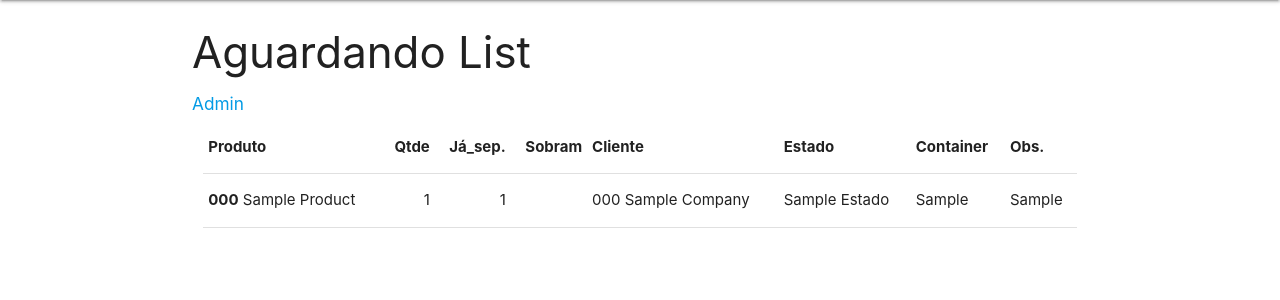
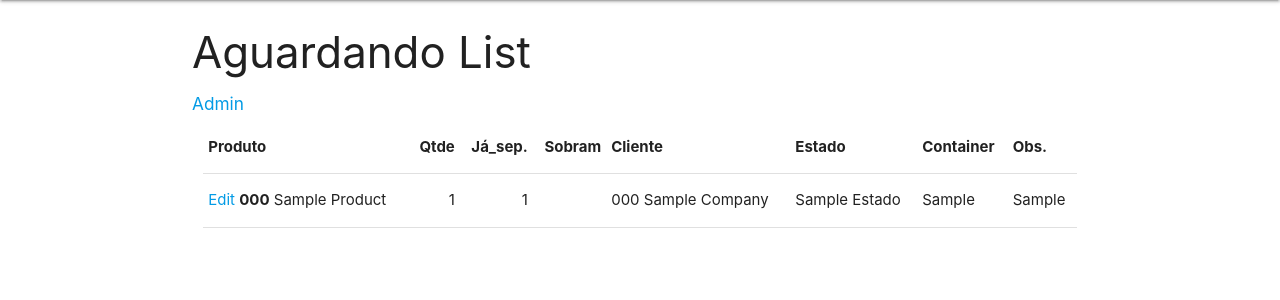
Before and after one commit to pontual/vendas, a Django app: page /aguardando/aguardando/ in a window 1280 px wide. Shown: the part 64-364 px from the top of the page. Run offline with Django 3.2, Linux system fonts and the light colour scheme; a user stored in the database is signed in; tables that the repository leaves empty hold one stand-in row (values such as "Sample post").

Commit message:
edit link

```diff
--- a/aguardando/templates/aguardando/aguardando_list.html
+++ b/aguardando/templates/aguardando/aguardando_list.html
@@ -49,6 +49,7 @@
 
 	  <tr{% if aguardando.estado.nome == "Desistência" %} class="orange lighten-3"{% endif %}>
 		<td>
+		  <a href="/admin/aguardando/aguardando/{{ aguardando.id }}/change/" target="_blank">Edit</a>
 		  <b>{{ aguardando.produto.code }}</b>
 		  {{ aguardando.produto.name|title }}
 		</td>
```
